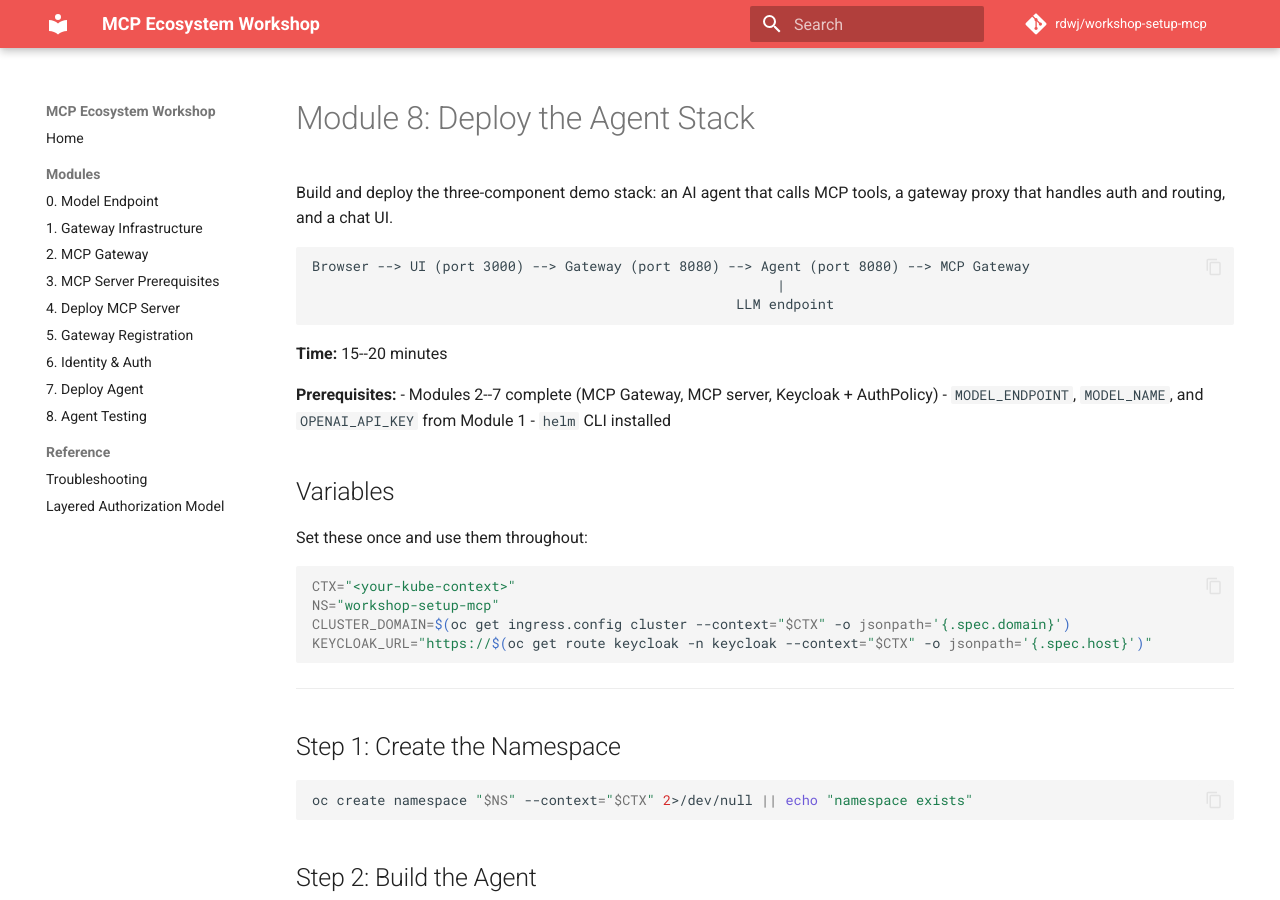
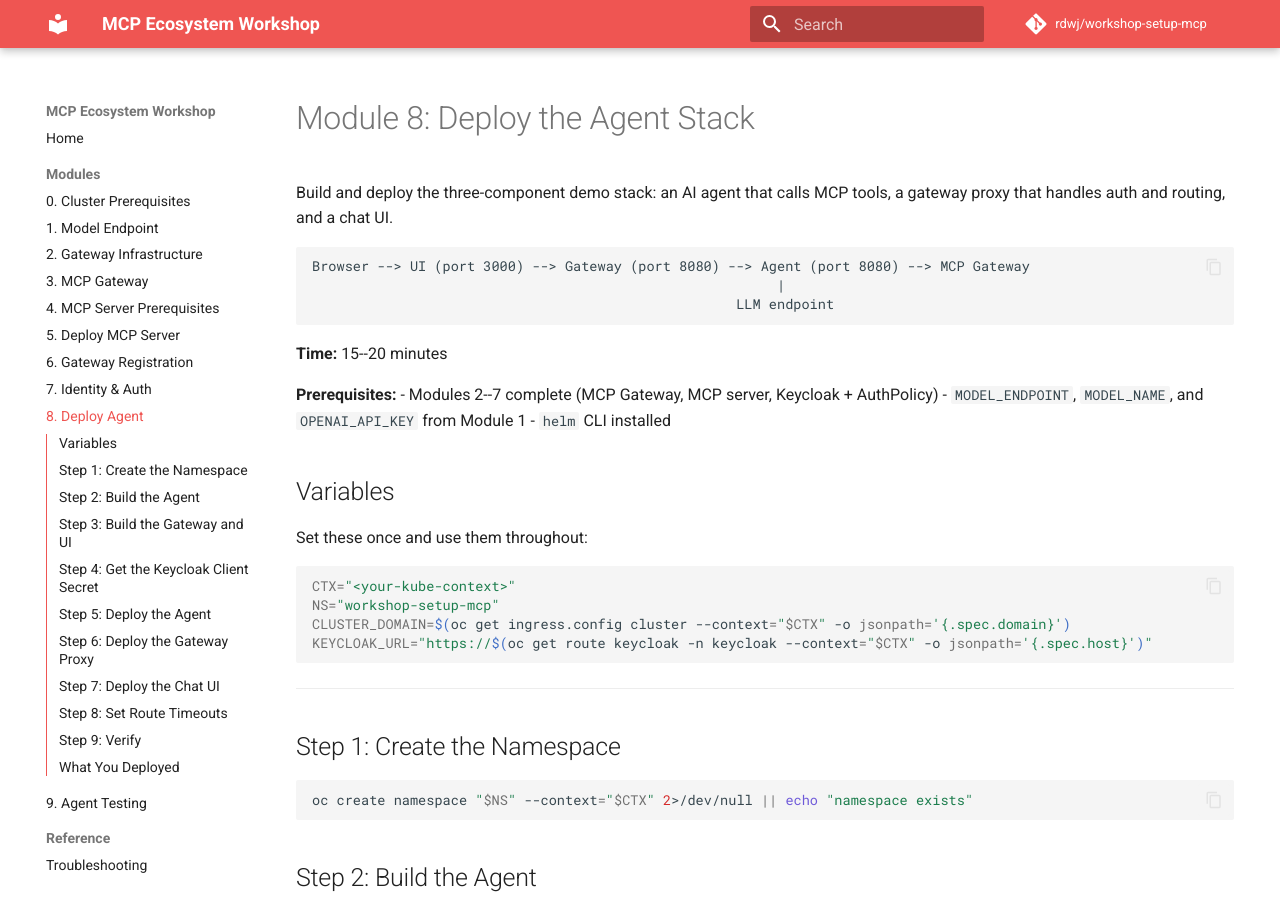
Before and after one commit to rdwj/workshop-setup-mcp, an MkDocs documentation site: the page built from deploy/workshop/08-deploy-agent/README.md, in a window 1280 px wide and 900 px high. Built offline with MkDocs 1.6.1 and Material for MkDocs 9.7.7, drawn with Linux system fonts in a browser that asks for light colours; comment, search, counter and statistics services are not loaded.

Commit message:
fix: Update mkdocs nav for renumbered workshop modules
The module directories were renumbered in the previous commit but
mkdocs.yml still referenced the old paths, breaking the docs build.

Assisted-by: Claude Code (Opus 4.6)

```diff
--- a/mkdocs.yml
+++ b/mkdocs.yml
@@ -21,15 +21,16 @@ docs_dir: deploy/workshop
 nav:
   - Home: README.md
   - Modules:
-    - "0. Model Endpoint": 00-model-endpoint/README.md
-    - "1. Gateway Infrastructure": 01-gateway-infrastructure/README.md
-    - "2. MCP Gateway": 02-mcp-gateway/README.md
-    - "3. MCP Server Prerequisites": 03-mcp-server-prerequisites/README.md
-    - "4. Deploy MCP Server": 04-mcp-server/README.md
-    - "5. Gateway Registration": 05-gateway-registration/README.md
-    - "6. Identity & Auth": 06-identity-auth/README.md
-    - "7. Deploy Agent": 07-deploy-agent/README.md
-    - "8. Agent Testing": 08-agent-test/README.md
+    - "0. Cluster Prerequisites": 00-cluster-prerequisites/README.md
+    - "1. Model Endpoint": 01-model-endpoint/README.md
+    - "2. Gateway Infrastructure": 02-gateway-infrastructure/README.md
+    - "3. MCP Gateway": 03-mcp-gateway/README.md
+    - "4. MCP Server Prerequisites": 04-mcp-server-prerequisites/README.md
+    - "5. Deploy MCP Server": 05-mcp-server/README.md
+    - "6. Gateway Registration": 06-gateway-registration/README.md
+    - "7. Identity & Auth": 07-identity-auth/README.md
+    - "8. Deploy Agent": 08-deploy-agent/README.md
+    - "9. Agent Testing": 09-agent-test/README.md
   - Reference:
     - "Troubleshooting": troubleshooting.md
     - "Layered Authorization Model": mcp-layered-authorization.md
```
